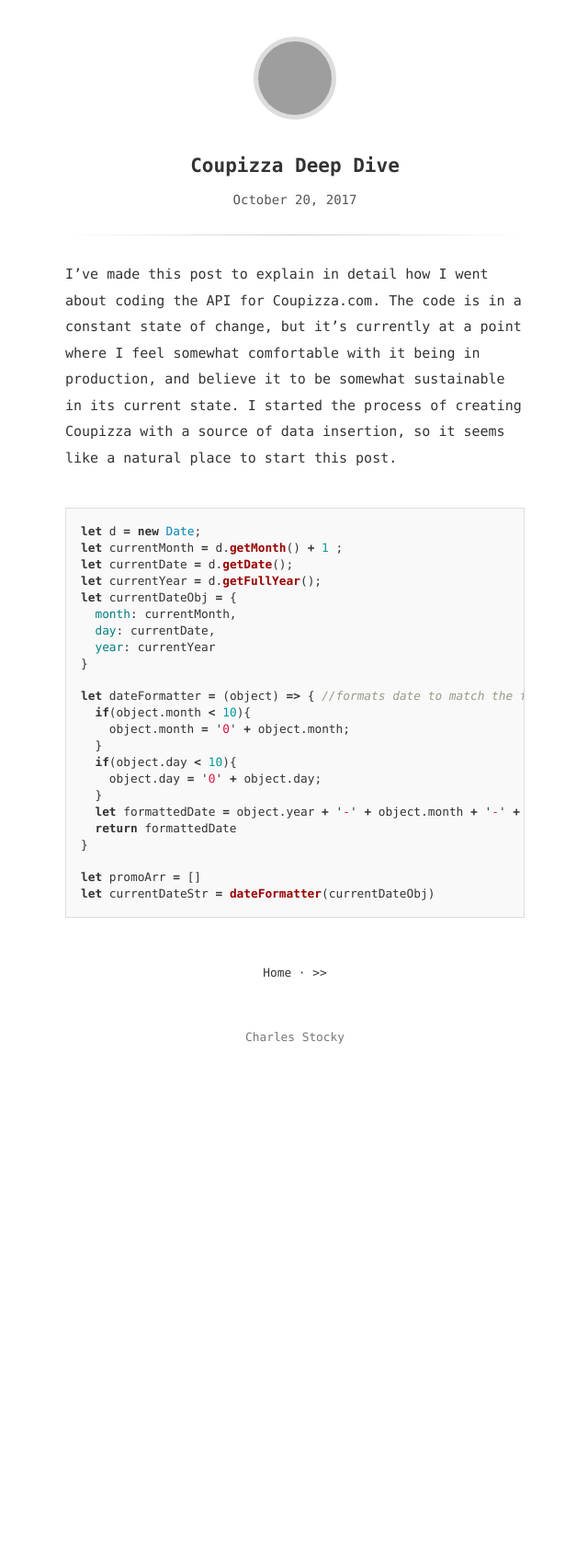
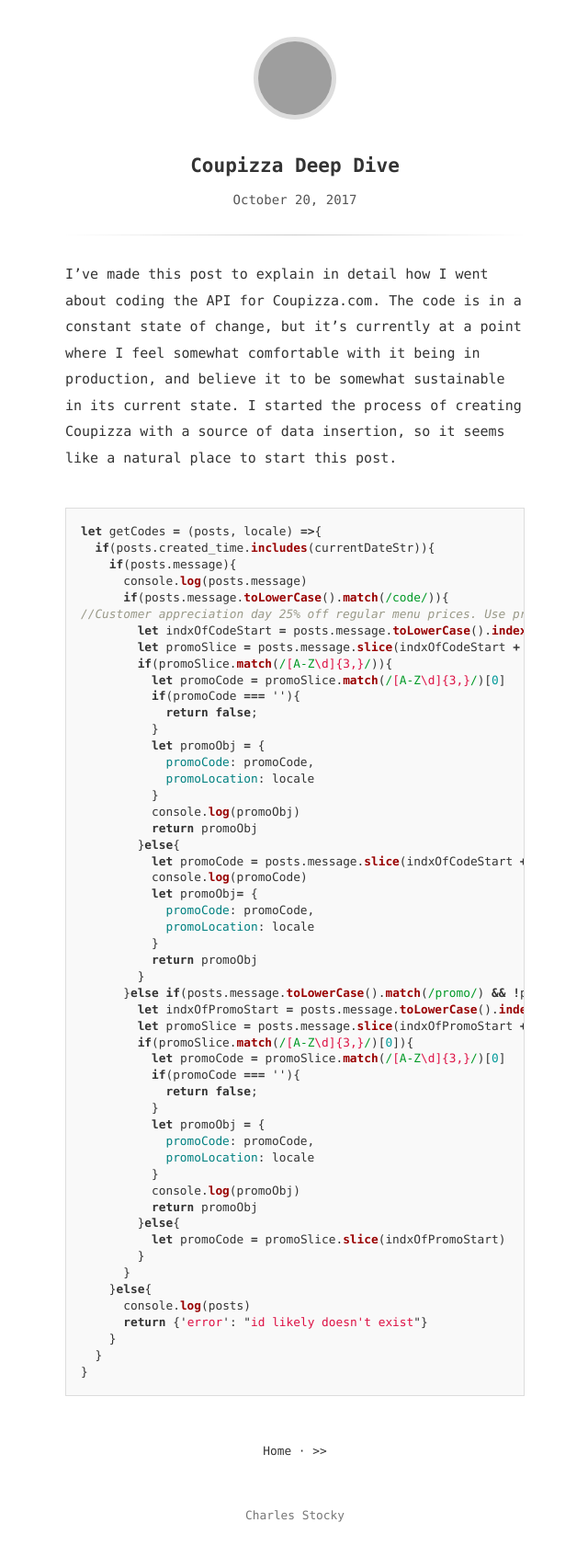
Before and after one commit to CharlesStocky/CharlesStocky.github.io, a Jekyll site: the page built from _posts/2017-10-20-Coupizza-Deep-Dive.md, in a window 1280 px wide. Shown: the whole page at 92% size, without its empty margins (319-959 px from the left). Built offline with Jekyll 4.4.1, drawn with Linux system fonts in a browser that asks for light colours; before the commit the page ends 1173 px from its top, so only the background shows below that; grey boxes are pictures that could not be loaded.

Commit message:
code snippet test

````diff
--- a/_posts/2017-10-20-Coupizza-Deep-Dive.md
+++ b/_posts/2017-10-20-Coupizza-Deep-Dive.md
@@ -1,27 +1,56 @@
 I've made this post to explain in detail how I went about coding the API for Coupizza.com. The code is in a constant state of change, but it's currently at a point where I feel somewhat comfortable with it being in production, and believe it to be somewhat sustainable in its current state. I started the process of creating Coupizza with a source of data insertion, so it seems like a natural place to start this post.
 
 ```javascript
-let d = new Date;
-let currentMonth = d.getMonth() + 1 ;
-let currentDate = d.getDate();
-let currentYear = d.getFullYear();
-let currentDateObj = {
-  month: currentMonth,
-  day: currentDate,
-  year: currentYear
+let getCodes = (posts, locale) =>{
+  if(posts.created_time.includes(currentDateStr)){
+    if(posts.message){
+      console.log(posts.message)
+      if(posts.message.toLowerCase().match(/code/)){
+//Customer appreciation day 25% off regular menu prices. Use promo code Wayne25
+        let indxOfCodeStart = posts.message.toLowerCase().indexOf('code')
+        let promoSlice = posts.message.slice(indxOfCodeStart + 4)
+        if(promoSlice.match(/[A-Z\d]{3,}/)){
+          let promoCode = promoSlice.match(/[A-Z\d]{3,}/)[0]
+          if(promoCode === ''){
+            return false;
+          }
+          let promoObj = {
+            promoCode: promoCode,
+            promoLocation: locale
+          }
+          console.log(promoObj)
+          return promoObj
+        }else{
+          let promoCode = posts.message.slice(indxOfCodeStart + 5) //if the code isn't capitalized, match whatever comes after the string "code"
+          console.log(promoCode)
+          let promoObj= {
+            promoCode: promoCode,
+            promoLocation: locale
+          }
+          return promoObj
+        }
+      }else if(posts.message.toLowerCase().match(/promo/) && !posts.message.toLowerCase().match(/code/)){ //for matches that only use 'promo'
+        let indxOfPromoStart = posts.message.toLowerCase().indexOf('promo')
+        let promoSlice = posts.message.slice(indxOfPromoStart + 5) //+5 to exclude 'promo' from the slice
+        if(promoSlice.match(/[A-Z\d]{3,}/)[0]){
+          let promoCode = promoSlice.match(/[A-Z\d]{3,}/)[0]
+          if(promoCode === ''){
+            return false;
+          }
+          let promoObj = {
+            promoCode: promoCode,
+            promoLocation: locale
+          }
+          console.log(promoObj)
+          return promoObj
+        }else{
+          let promoCode = promoSlice.slice(indxOfPromoStart)
+        }
+      }
+    }else{
+      console.log(posts)
+      return {'error': "id likely doesn't exist"}
+    }
+  }
 }
-
-let dateFormatter = (object) => { //formats date to match the formatting of facebook dates
-  if(object.month < 10){
-    object.month = '0' + object.month;
-  }
-  if(object.day < 10){
-    object.day = '0' + object.day;
-  }
-  let formattedDate = object.year + '-' + object.month + '-' + object.day
-  return formattedDate
-}
-
-let promoArr = []
-let currentDateStr = dateFormatter(currentDateObj)
 ```
````
